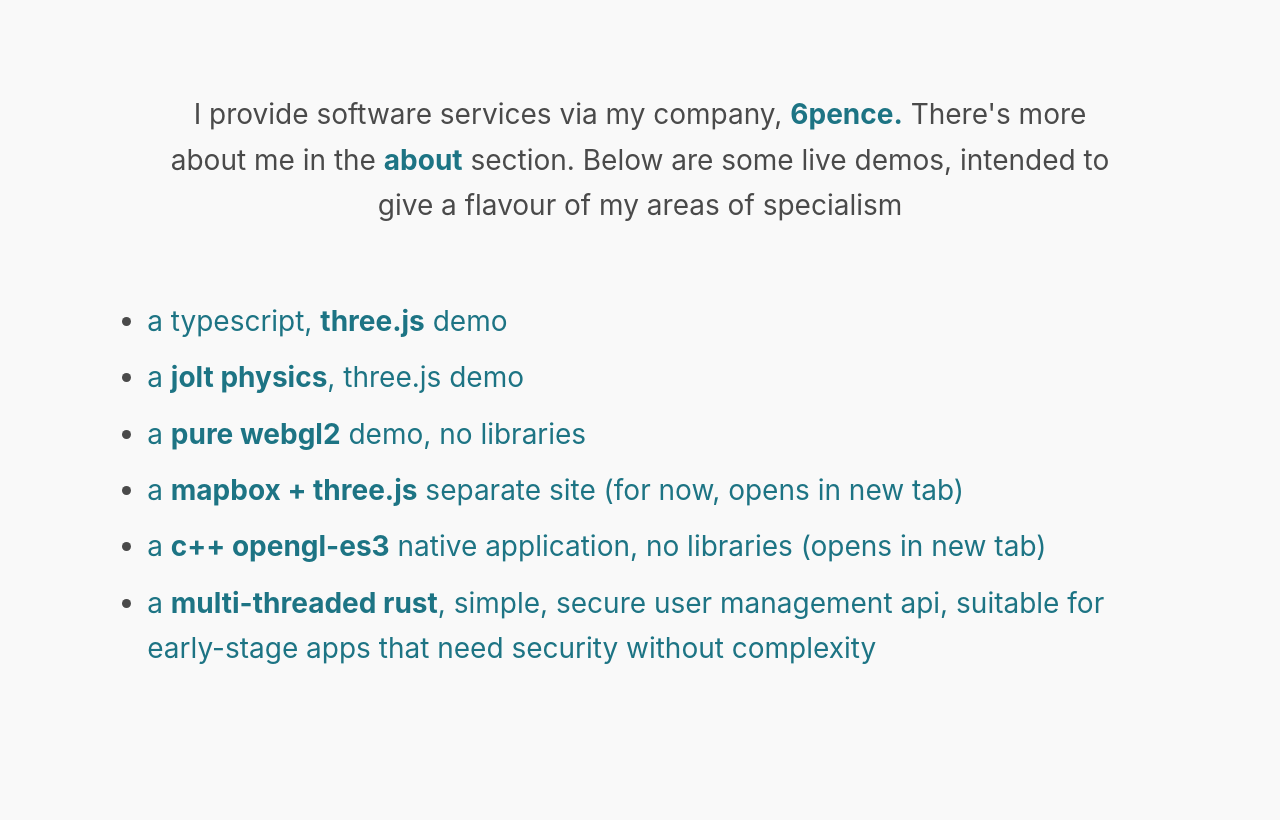
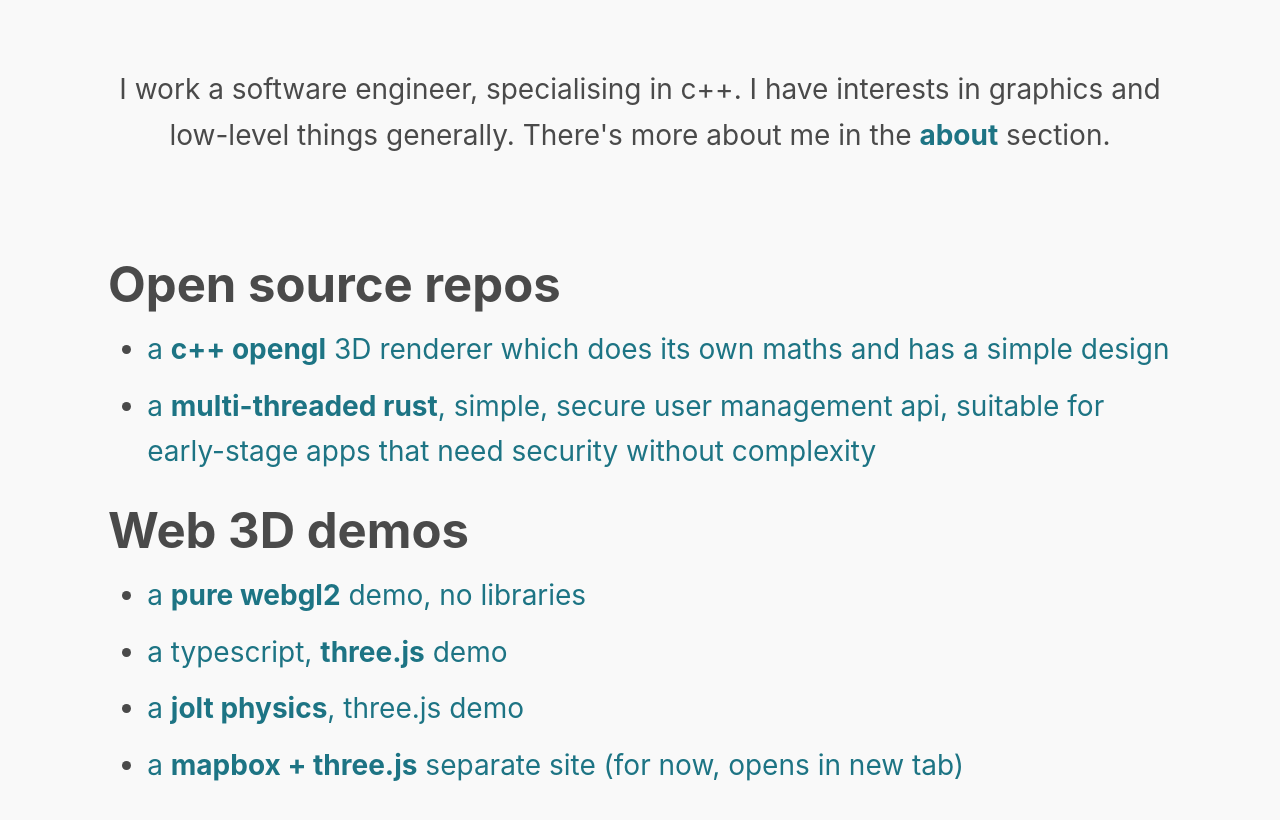
Before and after one commit to t0gre/t0gre.github.io, a website built with Vite: page index.html in a window 1280 px wide. Shown: the part 220-1040 px from the top of the page. Before the commit the page ends 966 px from the top, so only its background shows below. Built offline with nearby package versions, Linux system fonts and the light colour scheme.

Commit message:
make home page less company-ish

```diff
--- a/index.html
+++ b/index.html
@@ -21,41 +21,22 @@
             border-style: double;
             border-color: maroon;"
         alt="6pence-logo"
-        src="/6pence-image.jpg" />
-    <p >
-
+        src="/6pence-image.jpg"
+    />
     <br>
-        <p style="text-align: center; margin-left: 50px; margin-right: 50px;">
-            I provide software services via my company,
-            <b><a href="https://find-and-update.company-information.service.gov.uk/company/16704394" target="_blank">6pence.</a></b>
+    <p style="text-align: center">
+        I work a software engineer, specialising in c++. I have interests in graphics and low-level things generally.
         There's more about me in the <b><a href="/about/">about</a></b> section.
-            Below are some live demos, intended to give a flavour of my areas of specialism
     </p>
     <br>
-        <div style="text-align: center;">
-            <ul style="display: inline-block; text-align: left;">
-                <li>
-                    <a href="/demo-03-three-js/">a typescript, <b>three.js</b> demo</a>
-                </li>
-                <li>
-                    <a href="/demo-04-three-jolt/">a <b>jolt physics</b>, three.js demo</a>
-                </li>
-                <li>
-                    <a href="/demo-01-ts-webgl/">a <b>pure webgl2</b> demo, no libraries</a>
-                </li>
-                <li>
-                    <a
-                      href="https://t0gre.github.io/explore-wotton"
-                      target="_blank"
-                    >
-                      a <b>mapbox + three.js</b> separate site (for now, opens in new tab)</a>
-                </li>
+    <h3>Open source repos</h3>
+    <ul>
         <li>
             <a
                 href="https://github.com/t0gre/native-renderer/"
                 target="_blank"
             >
-                    a <b>c++ opengl-es3</b> native application, no libraries (opens in new tab)
+            a <b>c++ opengl</b> 3D renderer which does its own maths and has a simple design
             </a>
         </li>
         <li>
@@ -68,8 +49,26 @@
             </a>
         </li>
     </ul>
-        </div>
-    </p>
+    <h3>Web 3D demos</h3>
+    <ul>
+        <li>
+            <a href="/demo-01-ts-webgl/">a <b>pure webgl2</b> demo, no libraries</a>
+        </li>
+        <li>
+            <a href="/demo-03-three-js/">a typescript, <b>three.js</b> demo</a>
+        </li>
+        <li>
+            <a href="/demo-04-three-jolt/">a <b>jolt physics</b>, three.js demo</a>
+        </li>
+        <li>
+            <a
+                href="https://t0gre.github.io/explore-wotton"
+                target="_blank"
+            >
+            a <b>mapbox + three.js</b> separate site (for now, opens in new tab)
+            </a>
+        </li>
+    </ul>
 </body>
 
 </html>
```
Lines whose indentation alone changed are shown as unchanged.
